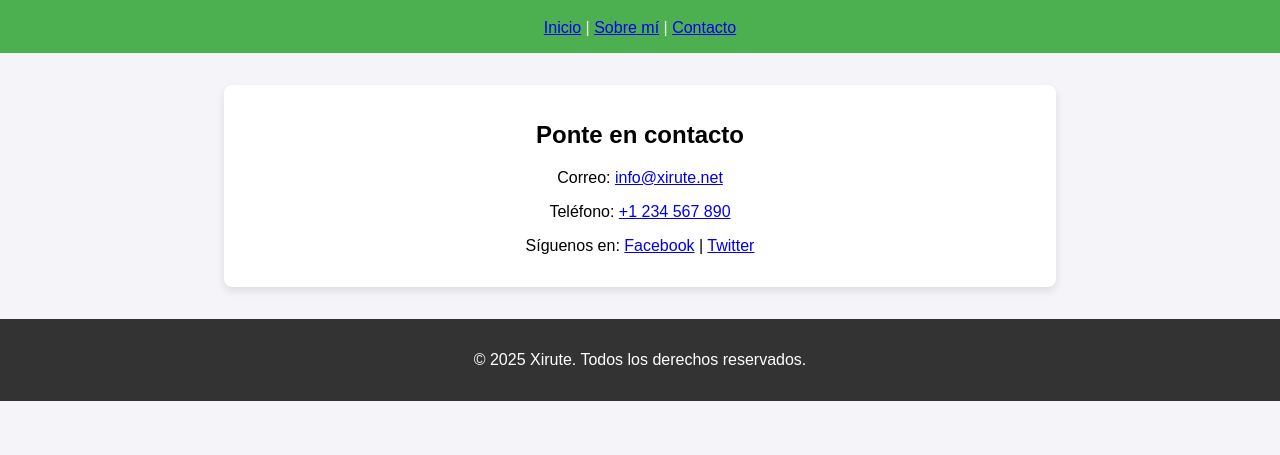
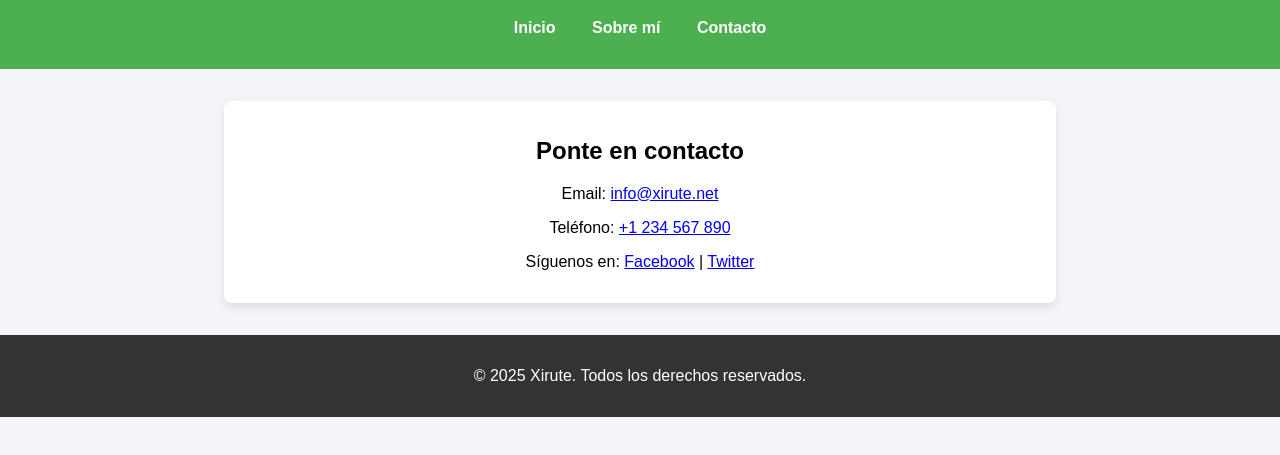
Before and after one commit to atocmi/xirute-site, a plain HTML site: page contact.html in a window 1280 px wide. Shown: the part 77-532 px from the top of the page. Drawn offline with Linux system fonts and the light colour scheme.

Commit message:
Update contact.html

```diff
--- a/contact.html
+++ b/contact.html
@@ -3,7 +3,7 @@
 <head>
     <meta charset="UTF-8">
     <meta name="viewport" content="width=device-width, initial-scale=1.0">
-    <title>Contacto</title>
+    <title>Contacto - Xirute</title>
     <style>
         body {
             font-family: Arial, sans-serif;
@@ -16,6 +16,18 @@
             background-color: #4CAF50;
             color: white;
             padding: 1rem 0;
+        }
+        nav {
+            margin: 1rem 0;
+        }
+        nav a {
+            color: white;
+            text-decoration: none;
+            margin: 0 1rem;
+            font-weight: bold;
+        }
+        nav a:hover {
+            text-decoration: underline;
         }
         section {
             margin: 2rem auto;
@@ -37,14 +49,14 @@
     <header>
         <h1>Contacto</h1>
         <nav>
-            <a href="index.html">Inicio</a> |
-            <a href="about.html">Sobre mí</a> |
+            <a href="index.html">Inicio</a>
+            <a href="about.html">Sobre mí</a>
             <a href="contact.html">Contacto</a>
         </nav>
     </header>
     <section>
         <h2>Ponte en contacto</h2>
-        <p>Correo: <a href="mailto:info@xirute.net">info@xirute.net</a></p>
+        <p>Email: <a href="mailto:info@xirute.net">info@xirute.net</a></p>
         <p>Teléfono: <a href="tel:+1234567890">+1 234 567 890</a></p>
         <p>Síguenos en:
             <a href="https://www.facebook.com/xirute" target="_blank">Facebook</a> |
```
